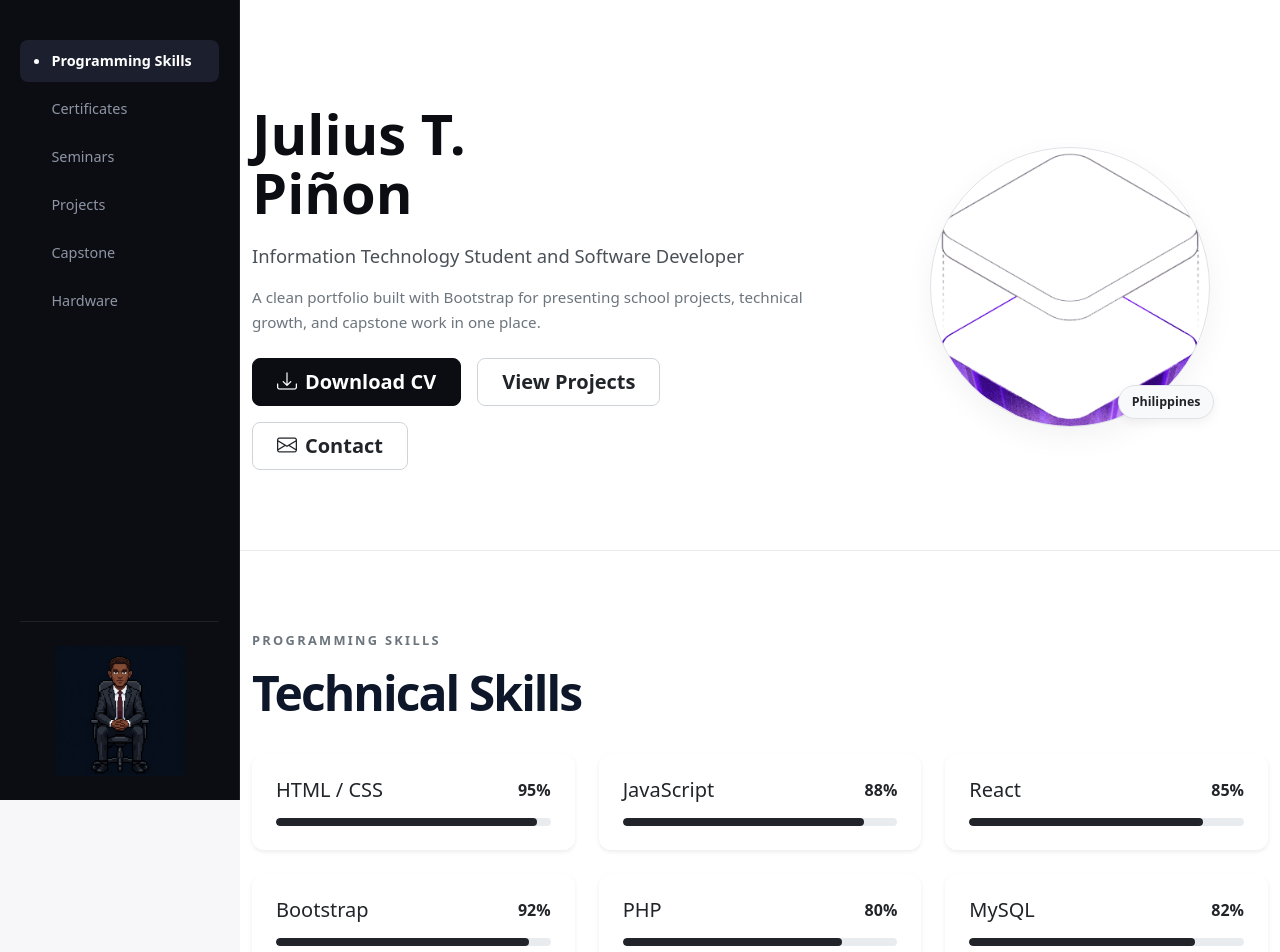
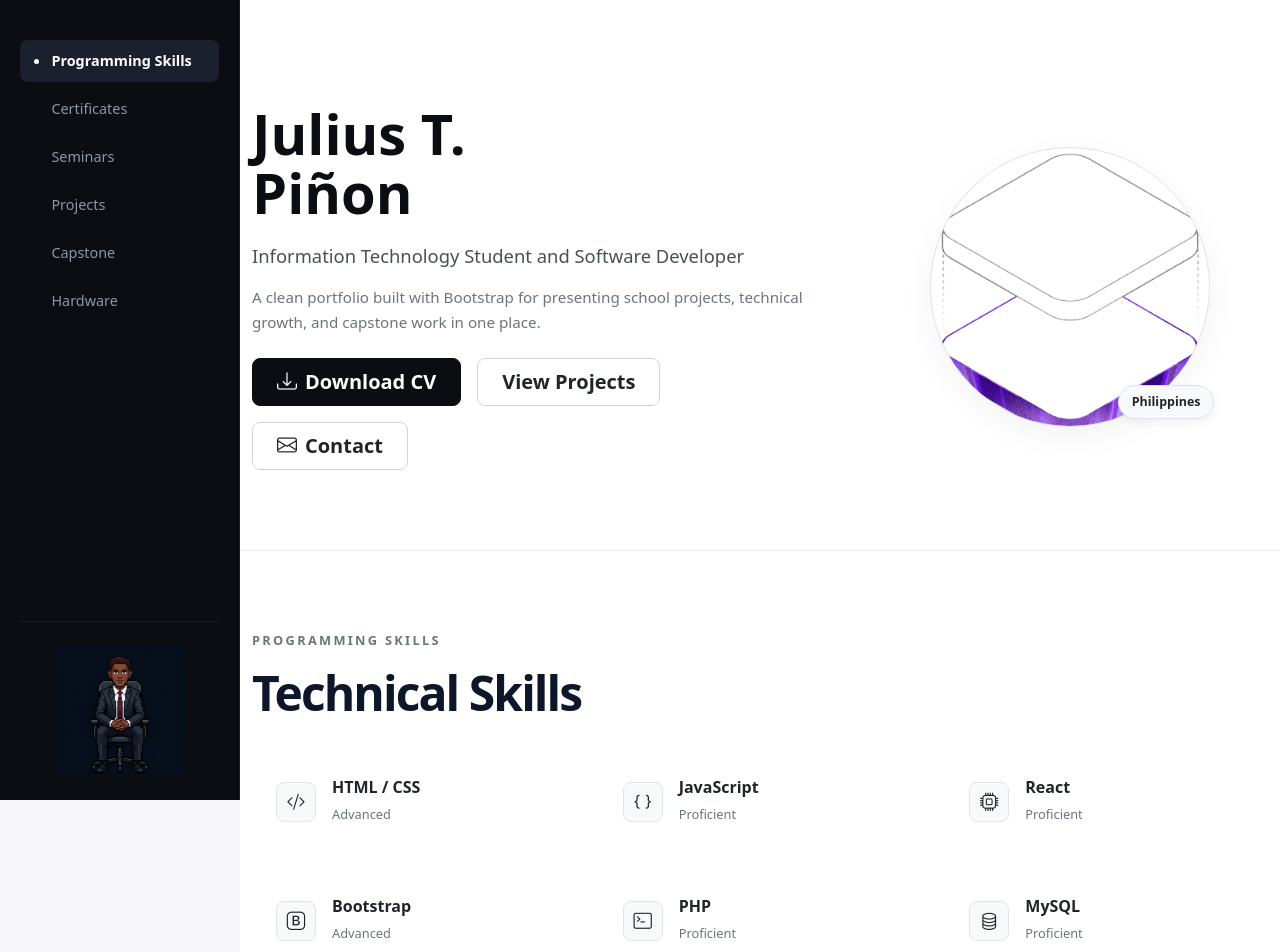
Before and after one commit to eltocmo0115/juliusPortfolio, a React (Vite) app: page / in a window 1280 px wide. Shown: the top 952 px of the page. Built offline with nearby package versions, Linux system fonts and the light colour scheme.

Commit message:
style: replace skills progress bars with minimalist icon cards

```diff
--- a/src/components/sections/SkillsSection.jsx
+++ b/src/components/sections/SkillsSection.jsx
@@ -2,11 +2,30 @@ import SectionHeading from '@/components/ui/SectionHeading'
 import { useScrollAnimation } from '@/hooks/useScrollAnimation'
 import { programmingSkills } from '@/data/portfolioData'
 
+// Mapping of skill IDs to Bootstrap Icons
+const SKILL_ICONS = {
+  'html-css': 'bi-code-slash',
+  'javascript': 'bi-braces',
+  'react': 'bi-cpu',
+  'bootstrap': 'bi-bootstrap',
+  'php': 'bi-terminal',
+  'mysql': 'bi-database',
+  'figma': 'bi-bezier2',
+}
+
+function getProficiencyLabel(level) {
+  if (level >= 90) return 'Advanced'
+  if (level >= 80) return 'Proficient'
+  return 'Intermediate'
+}
+
 /**
- * Skills section — progress-bar cards for each programming skill.
+ * Skills section — Minimalist grid displaying clean icon badges
+ * and proficiency levels instead of progress bars.
  */
 function SkillsSection() {
   const ref = useScrollAnimation()
+
   return (
     <section id="skills" className="content-section">
       <div className="container">
@@ -18,21 +37,14 @@ function SkillsSection() {
         <div className="row g-4 animate-on-scroll" ref={ref}>
           {programmingSkills.map((skill) => (
             <div className="col-sm-6 col-lg-4" key={skill.id}>
-              <div className="skill-card card h-100 border-0 shadow-sm">
-                <div className="card-body p-4">
-                  <div className="d-flex justify-content-between align-items-center mb-3">
-                    <h3 className="h5 mb-0">{skill.name}</h3>
-                    <span className="skill-percent">{skill.level}%</span>
+              <div className="skill-card card h-100 border-0">
+                <div className="card-body p-4 d-flex align-items-center gap-3">
+                  <div className="skill-icon-wrap" aria-hidden="true">
+                    <i className={`bi ${SKILL_ICONS[skill.id] || 'bi-code-slash'}`} />
                   </div>
-                  <div
-                    className="progress skill-progress"
-                    role="progressbar"
-                    aria-label={skill.name}
-                    aria-valuenow={skill.level}
-                    aria-valuemin={0}
-                    aria-valuemax={100}
-                  >
-                    <div className="progress-bar" style={{ width: `${skill.level}%` }} />
+                  <div className="flex-grow-1">
+                    <h3 className="h6 mb-1 fw-bold text-dark">{skill.name}</h3>
+                    <span className="skill-level-text">{getProficiencyLabel(skill.level)}</span>
                   </div>
                 </div>
               </div>
--- a/src/data/portfolioData.js
+++ b/src/data/portfolioData.js
@@ -116,7 +116,7 @@ export const softwareProjects = [
 ]
 
 export const capstoneProject = {
-  title: 'Air Alert: Mobile-Based Small-Scale Industry Indoor Air Pollutant Identification and Monitoring Application with Alert Notification Using Microcontroller Devices',
+  title: 'Air Alert',
   machineProblem:
     'Campus resources, requests, and records were fragmented across multiple manual processes.',
   features: [
--- a/src/styles/cards.css
+++ b/src/styles/cards.css
@@ -25,21 +25,24 @@
   box-shadow: 0 4px 15px rgba(0, 0, 0, 0.03) !important;
 }
 
-.skill-percent {
-  font-weight: 700;
+.skill-icon-wrap {
+  display: inline-flex;
+  align-items: center;
+  justify-content: center;
+  width: 2.5rem;
+  height: 2.5rem;
+  flex: 0 0 auto;
+  border-radius: 0.5rem;
   color: #212529;
+  background-color: #f8f9fa;
+  border: 1px solid #e1e4e8;
+  font-size: 1.15rem;
 }
 
-.skill-progress {
-  height: 0.5rem;
-  border-radius: 999px;
-  background: #e9ecef;
-}
-
-.skill-progress .progress-bar {
-  border-radius: 999px;
-  background: #212529;
-  transition: width 0.8s ease;
+.skill-level-text {
+  font-size: 0.8rem;
+  font-weight: 500;
+  color: #6c757d;
 }
 
 /* ---- List card (certificates) -------------------------- */
```
